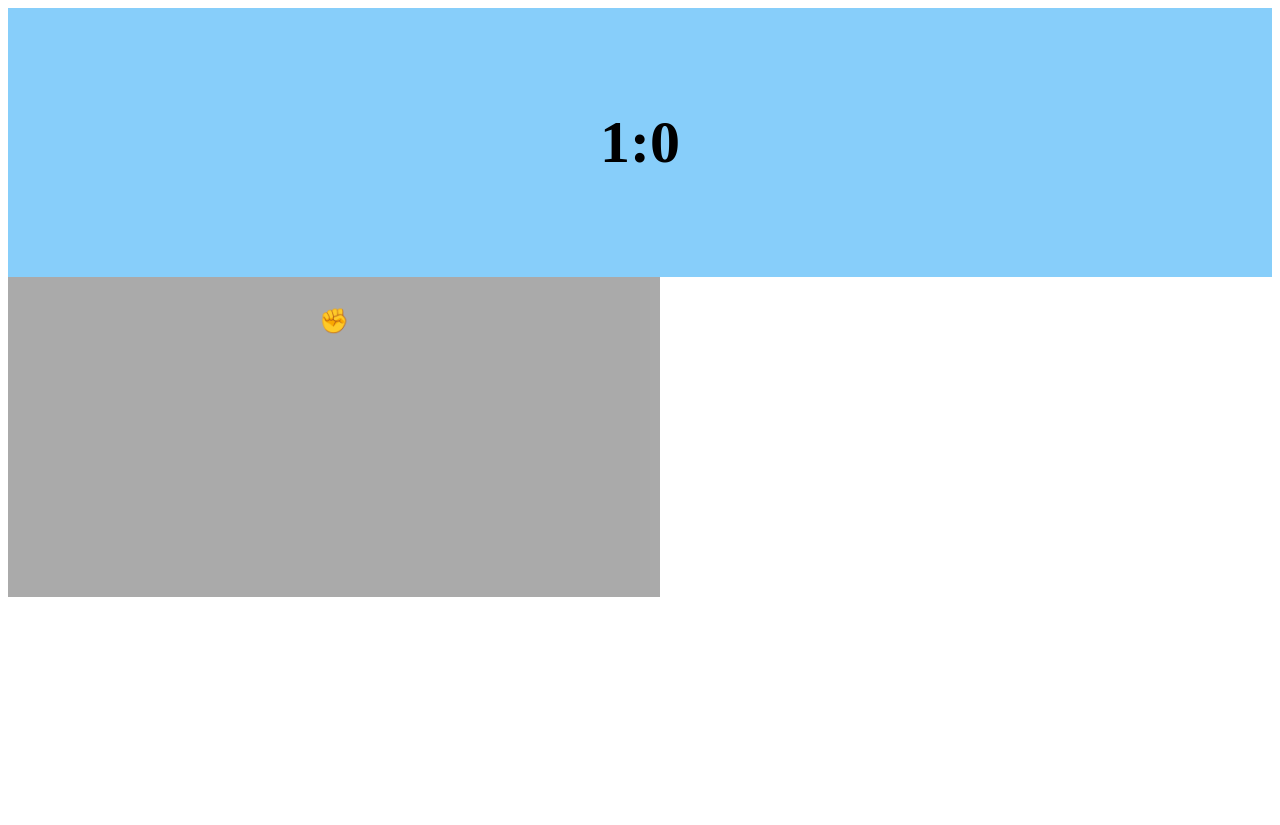
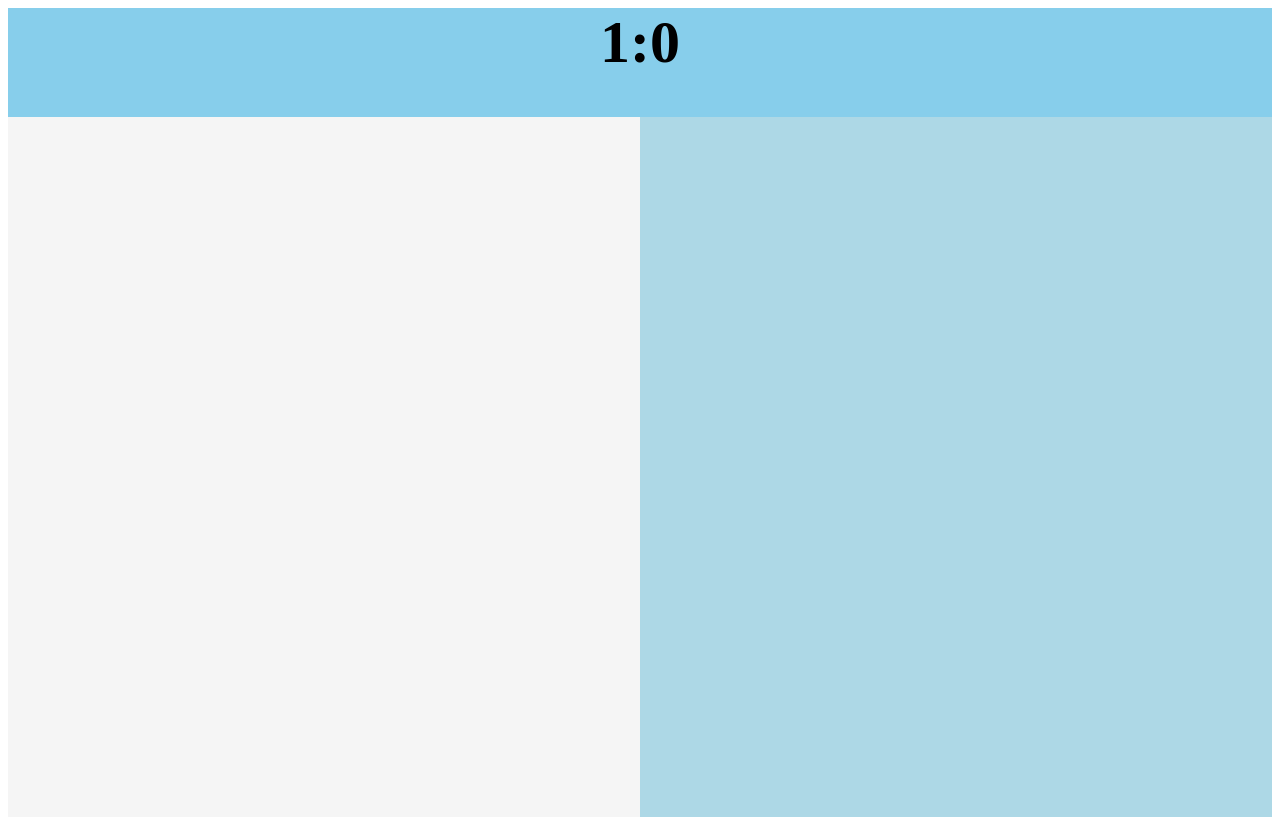
Before and after one commit to flair012/Akscpa, a plain HTML site: page index.html in a window 1280 px wide. Before the commit the page ends 800 px from the top, so only its background shows below. Drawn offline with Linux system fonts and the light colour scheme.

Commit message:
tresas izmainas

```diff
--- a/index.html
+++ b/index.html
@@ -3,9 +3,9 @@
 
     <style>
        .header {
-        padding: 60px;
+
         text-align: center;
-        background: lightskyblue;
+        background: skyblue;
         color:black;
         font-size: 30px;
 }
@@ -31,15 +31,42 @@
             <div class="header">
                     <h1>1:0</h1>
 
-            </div>
-            <div class="row">
-                    <div class="column" style="background-color:#aaa;">
-                      <h2><center>✊</h2></center>
-
-                    </div>
 
 
 
+<meta name="viewport" content="width=device-width, initial-scale=1">
+<style>
+* {
+  box-sizing: border-box;
+}
+
+.column {
+  float: left;
+  width: 50%;
+  padding: 10px;
+  height: 700px;
+}
+
+.row:after {
+  content: "";
+  display: table;
+  clear: both;
+}
+</style>
+</head>
+<body>
+
+
+<div class="row">
+  <div class="column" style="background-color:whitesmoke">
+    <h2></h2>
+    <p></p>
+  </div>
+  <div class="column" style="background-color:lightblue;">
+    <h2></h2>
+    <p></p>
+  </div>
+</div>
 
     </body>
 </html>
```
Also changed, not shown: index.js (added), index.txt (deleted).
